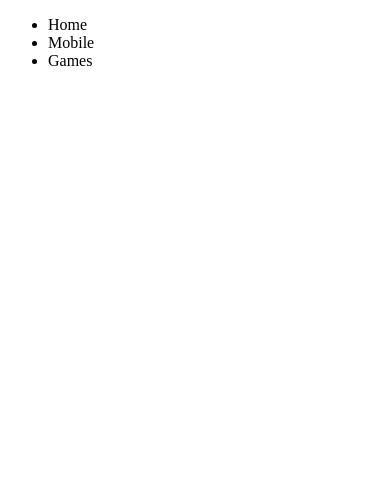
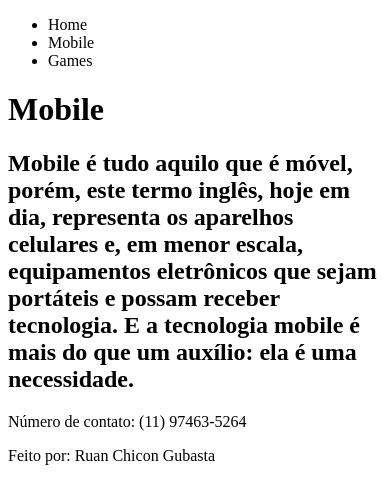
Before and after one commit to RChicon/atividade1-s, a plain HTML site: page mobile.html in a window 390 px wide. Drawn offline with Linux system fonts and the light colour scheme.

Commit message:
Criação do header, section e footer com todas as informações na página mobile

```diff
--- a/mobile.html
+++ b/mobile.html
@@ -15,6 +15,19 @@
                 <li>Games</li>
             </ul>
         </nav>
+
+        <header>
+            <h1>Mobile</h1>
+        </header>
+
+        <section>
+            <h2>Mobile é tudo aquilo que é móvel, porém, este termo inglês, hoje em dia, representa os aparelhos celulares e, em menor escala, equipamentos eletrônicos que sejam portáteis e possam receber tecnologia. E a tecnologia mobile é mais do que um auxílio: ela é uma necessidade.</h2>
+        </section>
+
+        <footer>
+            <p>Número de contato: (11) 97463-5264</p>
+            <p>Feito por: Ruan Chicon Gubasta</p>
+        </footer>
     </div>
 </body>
 </html>
```
